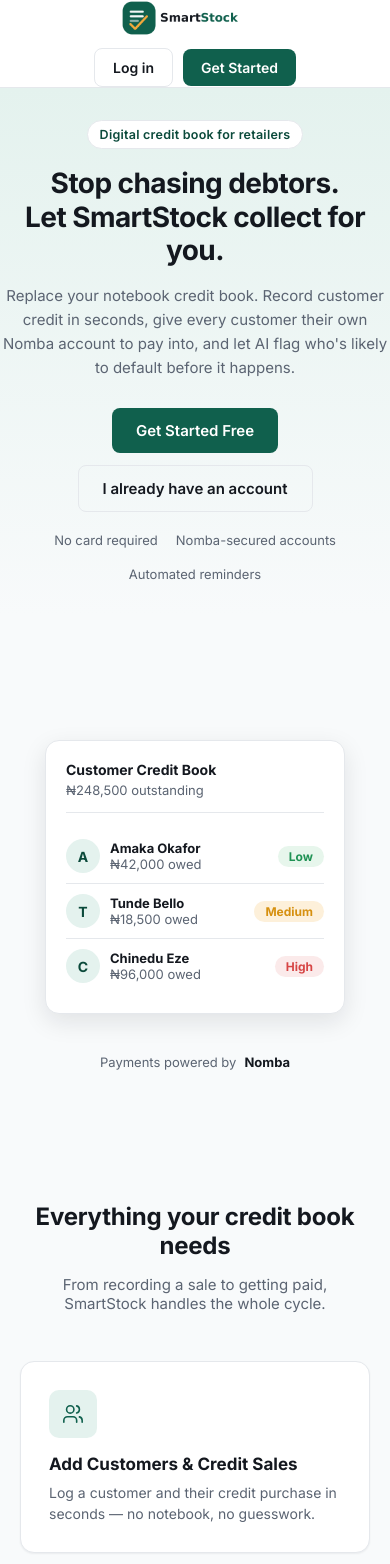
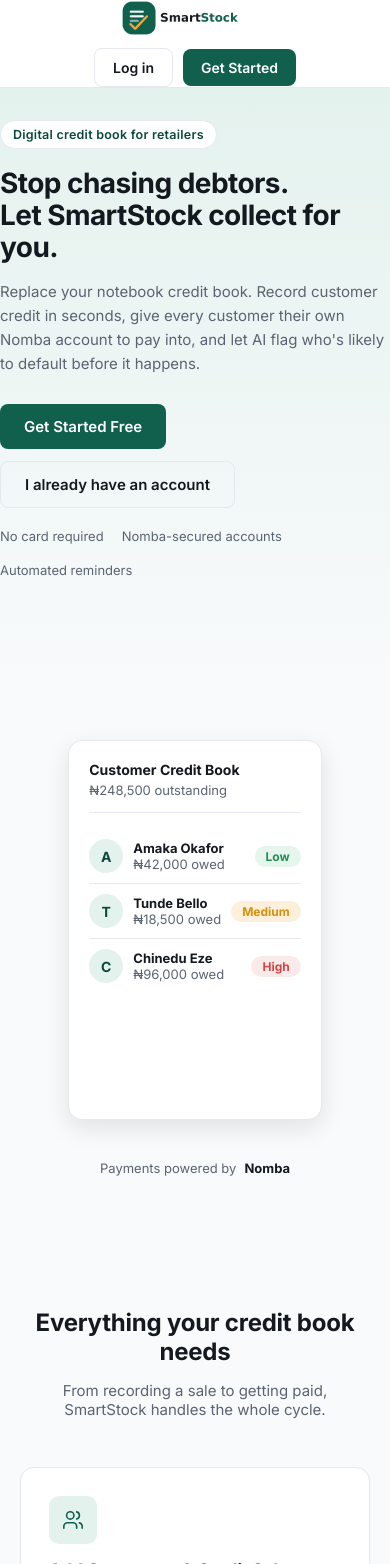
Before and after one commit to Preciousuwadone/Smart-stock, a React (Vite) app in the folder frontend/: page / in a window 390 px wide. Shown: the top 1564 px of the page. Built offline with nearby package versions, Linux system fonts and the light colour scheme; no server answers.

Commit message:
Final Final Fix

```diff
--- a/frontend/src/pages/LandingPage.css
+++ b/frontend/src/pages/LandingPage.css
@@ -52,7 +52,7 @@
 .ss-hero-ctas { display: flex; gap: 12px; margin: 28px 0 20px; flex-wrap: wrap; }
 .ss-trust-strip { display: flex; gap: 18px; flex-wrap: wrap; font-size: 13px; color: var(--color-text-secondary); }
 
-.ss-hero-visual { display: flex; justify-content: flex-start; flex: 0 0 auto; }
+.ss-hero-visual { display: flex; justify-content: flex-start; flex: 0 0 380px; max-width: 100%; }
 .ss-mock-card {
   background: var(--color-surface); border-radius: var(--radius); box-shadow: var(--shadow-md);
   padding: 20px; width: 100%; max-width: 380px; border: 1px solid var(--color-border);
@@ -119,14 +119,6 @@
 
 /* Responsive */
 @media (max-width: 1024px) {
-  .ss-hero {
-    flex-direction: column;
-    align-items: stretch;
-    padding-top: 40px;
-    gap: 24px;
-  }
-  .ss-hero-copy { max-width: none; }
-  .ss-hero-visual { justify-content: center; }
   .ss-features-grid { grid-template-columns: repeat(2, 1fr); }
   .ss-steps-grid { grid-template-columns: repeat(2, 1fr); }
 }
@@ -135,10 +127,6 @@
   .ss-container { padding: 0 20px; }
   .ss-features-grid, .ss-steps-grid { grid-template-columns: 1fr; }
   .ss-nav { justify-content: center; text-align: center; }
-  .ss-hero-ctas, .ss-trust-strip { justify-content: center; }
-  .ss-hero-copy { text-align: center; }
-  .ss-hero-copy p { margin-left: auto; margin-right: auto; }
-  .ss-hero h1 { line-height: 1.2; }
 }
 
 /* Mobile */
```
